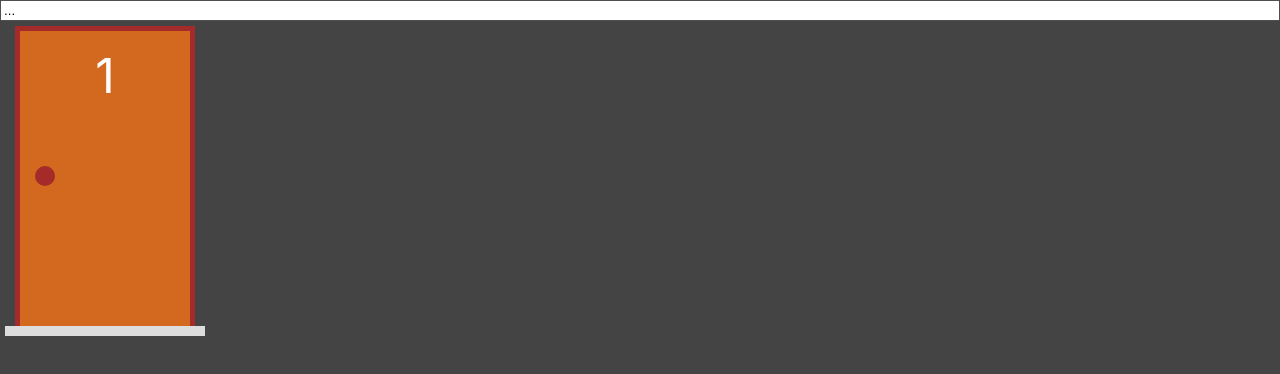
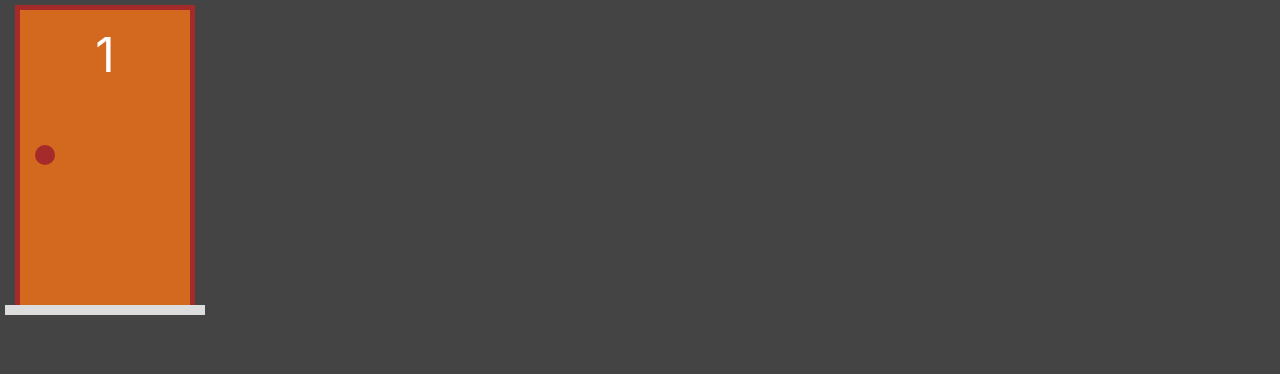
Before and after one commit to matheus-hoq/monty-hall-problem, a Next.js app: page / in a window 1280 px wide. Shown: the top 374 px of the page. Built offline with nearby package versions, Linux system fonts and the light colour scheme.

Commit message:
door opened event

```diff
--- a/components/Door.tsx
+++ b/components/Door.tsx
@@ -8,17 +8,29 @@ interface DoorProps {
 
 export default function Porta (props: DoorProps) {
     const door = props.value
-    const selected = door.selected ? styles.selected : ''
+    const selected = door.selected && !door.open ? styles.selected : ''
 
     const toggleSelection = e => props.onChange(door.toggleSelection())
+    const opened = e => {
+        e.stopPropagation()
+        props.onChange(door.opened())
+    }
+
+    function renderDoor() {
+        return (
+                <div className={styles.door}>
+                    <div className={styles.number}>{door.number}</div>
+                    <div className={styles.knob}
+                    onClick={opened}></div>
+                </div>
+
+        )
+    }
 
     return (
         <div className={styles.area} onClick={toggleSelection}>
             <div className={`${styles.frame} ${selected}`}>
-                <div className={styles.door}>
-                    <div className={styles.number}>{door.number}</div>
-                    <div className={styles.knob}></div>
-                </div>
+                {door.open ? false : renderDoor()}
             </div>
             <div className={styles.floor}></div>
         </div>
--- a/pages/index.jsx
+++ b/pages/index.tsx
@@ -5,11 +5,9 @@ import DoorModel from "../model/door"
 
 export default function Home() {
   const [doorOne, setDoorOne] = useState(new DoorModel(1))
-  const [text, setText] = useState("...")
 
   return (
     <div style={{display: "flex", flexDirection: "column"}}>
-      <input type="text" value={text} onChange={e => setText(e.target.value)}/>
       <Door value={doorOne} onChange={newDoor => setDoorOne(newDoor)} />
     </div>
   )
--- a/styles/Door.module.css
+++ b/styles/Door.module.css
@@ -14,6 +14,7 @@
     border-left: 5px solid brown;
     border-top: 5px solid brown;
     border-right: 5px solid brown;
+    background-color: #0005;
     width: 90%;
 }
 
```
